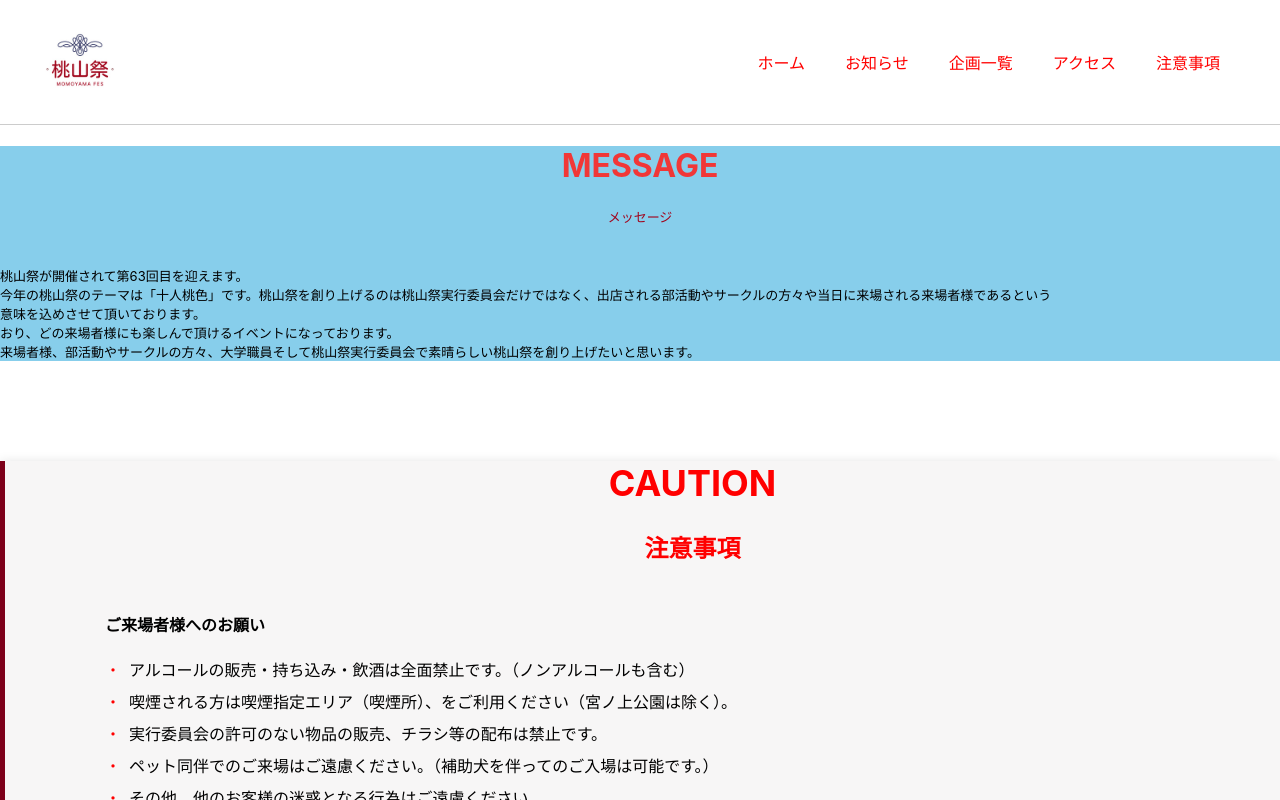
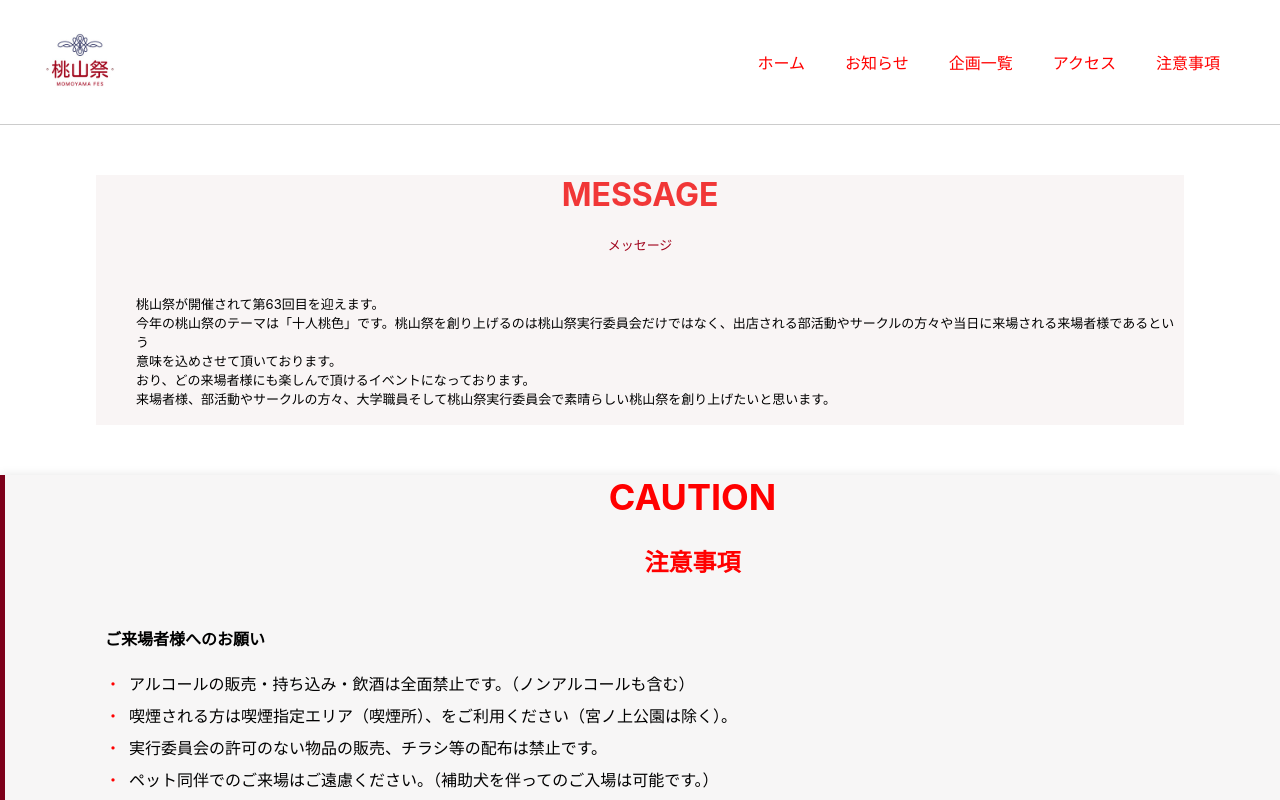
Before and after one commit to momoyama-tech/momosai-hp, a React (Create React App) app: page / in a window 1280 px wide. Shown: the top 800 px of the page. Built offline with nearby package versions, Linux system fonts and the light colour scheme.

Commit message:
MASSAGE完成

```diff
--- a/src/components/MESSAGE.css
+++ b/src/components/MESSAGE.css
@@ -1,6 +1,9 @@
 .MESSAGE{
-    margin-bottom: 100px;
-    background-color: skyblue;
+    margin: auto;
+    margin-top: 50px;
+    height: 250px;
+    width: 85%;
+    background-color: rgba(104, 0, 20, 0.04);
 }
 
 .MESSAGEtitle{
@@ -11,12 +14,6 @@
 }
 .MESSAGEparagragh{
     color: rgba(161, 5, 29, 1);
-}
-.MESSAGEcontents{
-    margin: auto;
-    margin-top: 50px;
-    height: 400px;
-    width: 85%;
 }
 .MESSAGEindex1{
     padding-bottom: 40px;
@@ -29,4 +26,5 @@ p{
 }
 .MESSAGEindex2Text{
     margin-top: 40px;
+    margin-inline-start: 40px;
 }
```
